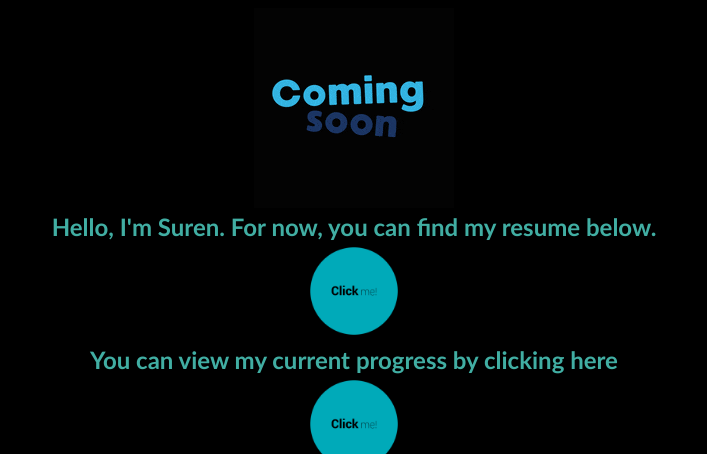
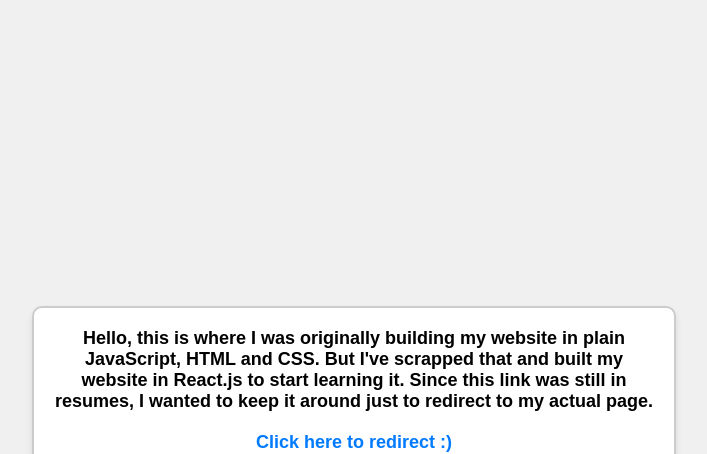
Before and after one commit to suren2003/Suren-Kulasegaram-Portfolio, a plain HTML site: page index.html in a window 1280 px wide. Shown: the top 454 px of the page, without its empty margins (286-993 px from the left). Drawn offline with Linux system fonts and the light colour scheme.

Commit message:
updated this to just allow to redirect to my site

```diff
--- a/index.html
+++ b/index.html
@@ -1,16 +1,24 @@
 <!DOCTYPE html>
 <html lang="en">
-<head>
-    <meta charset="UTF-8">
-    <meta name="viewport" content="width=device-width, initial-scale=1.0">
-    <link rel="stylesheet" href="styles.css">
-    <title>Under Construction </title>
-</head>
-<body>
-    <div class="gif"><img src="assets/coming-soon.gif" alt="Coming Soon Gif"></div>
-    <div class="text">Hello, I'm Suren. For now, you can find my resume below.</div>
-    <div class="img"><a href="assets/Resume_Suren_Kulasegaram.pdf" target="_blank"><img src="assets/click-me.png" alt="Click Me PNG" height="100" width="100"></a></div>
-    <div class="text">You can view my current progress by clicking here</div>
-    <div class="img"><a href="https://suren2003.github.io/personal-website/"><img src="assets/click-me.png" alt="Click Me PNG" height="100" width="100"></a></div>
-</body>
-</html></html>
+  <head>
+    <meta charset="UTF-8" />
+    <meta name="viewport" content="width=device-width, initial-scale=1.0" />
+    <link rel="stylesheet" href="styles.css" />
+    <title>Under Construction</title>
+  </head>
+  <body>
+    <div class="container">
+      <div class="text">
+        Hello, this is where I was originally building my website in plain
+        JavaScript, HTML and CSS. But I've scrapped that and built my website in
+        React.js to start learning it. Since this link was still in resumes, I
+        wanted to keep it around just to redirect to my actual page.
+      </div>
+      <div class="text">
+        <a href="https://suren2003.github.io/personal-website/"
+          >Click here to redirect :)</a
+        >
+      </div>
+    </div>
+  </body>
+</html>
--- a/styles.css
+++ b/styles.css
@@ -1,11 +1,35 @@
 body {
-    background-color: black;
-    text-align: center;
+  display: flex;
+  justify-content: center;
+  align-items: center;
+  height: 100vh;
+  margin: 0;
+  background-color: #f0f0f0; /* Optional background color */
+  font-family: Arial, sans-serif;
+}
+
+.container {
+  text-align: center;
+  background-color: #ffffff; /* Box background color */
+  border: 2px solid #ccc; /* Optional border */
+  border-radius: 10px; /* Rounded corners */
+  box-shadow: 0 4px 6px rgba(0, 0, 0, 0.1); /* Optional shadow */
+  padding: 20px;
+  width: 80%;
+  max-width: 600px; /* Ensures compact size */
 }
 
 .text {
-    font-family: 'Trebuchet MS', 'Lucida Sans Unicode', 'Lucida Grande', 'Lucida Sans', Arial, sans-serif;
-    color: rgb(65, 174, 163);
-    font-weight: bold;
-    font-size: 24px;
+  font-weight: bold;
+  font-size: 18px;
+  margin-bottom: 20px;
 }
+
+a {
+  color: #007bff; /* Link color */
+  text-decoration: none;
+}
+
+a:hover {
+  text-decoration: underline; /* Hover effect for the link */
+}
```
